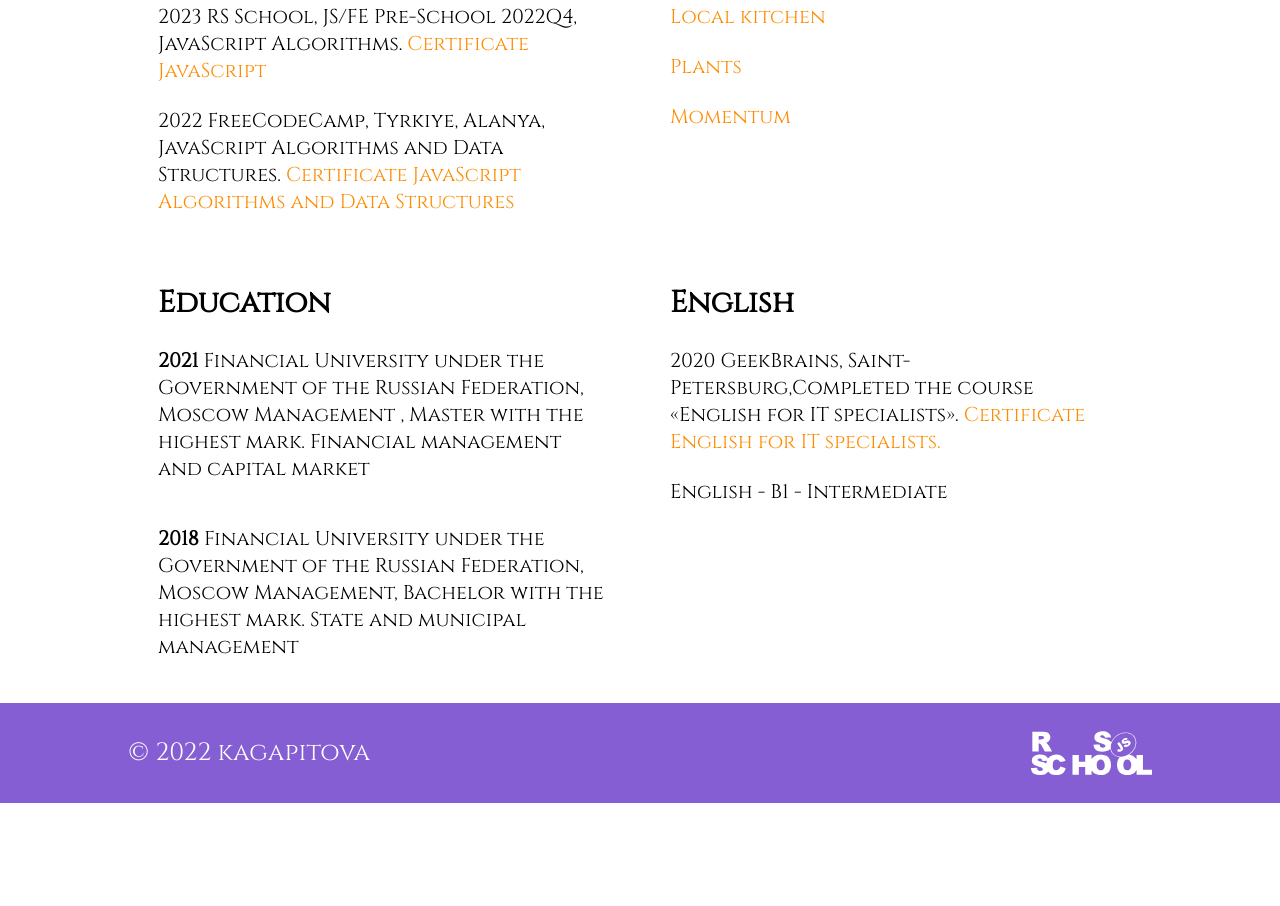
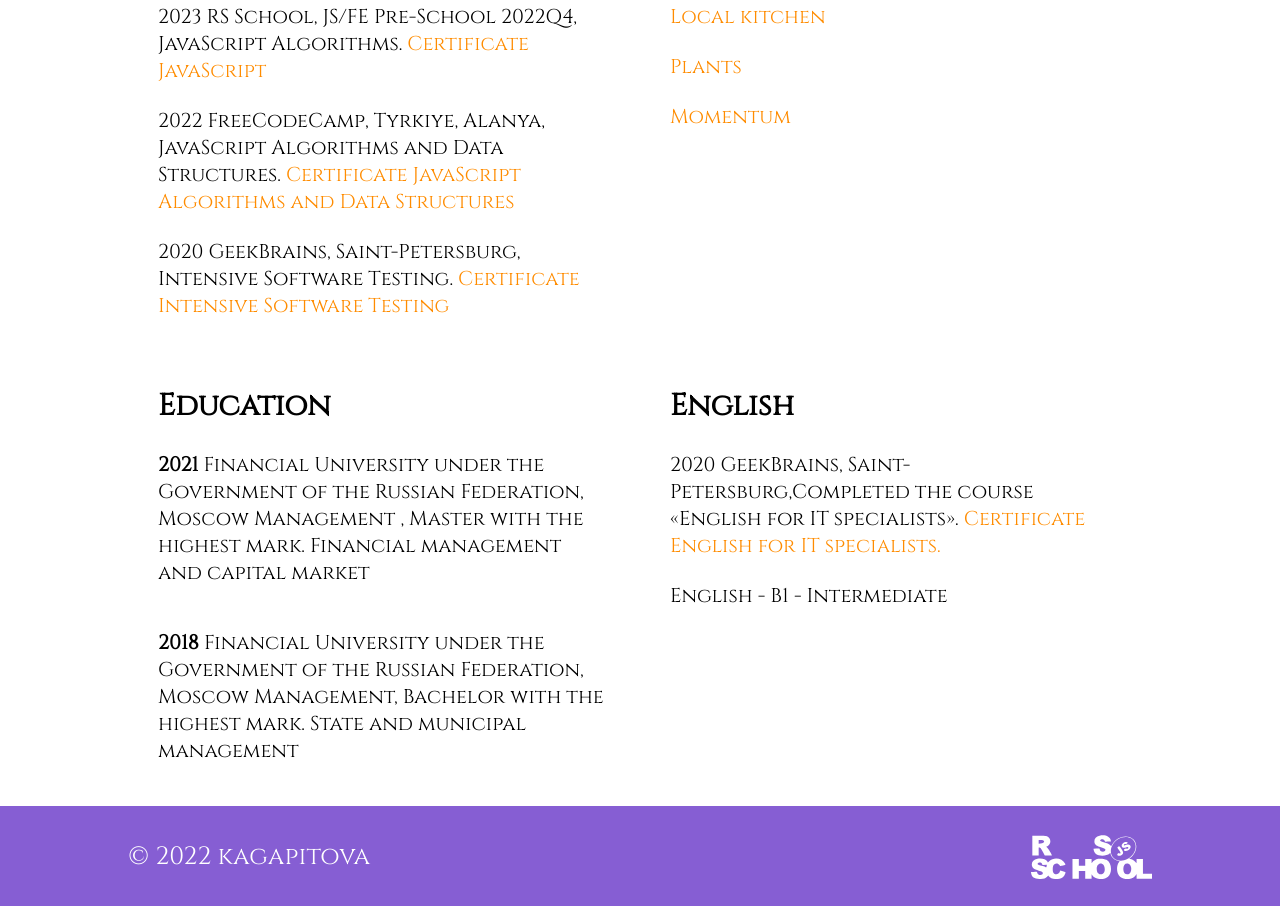
Before and after one commit to kagapitova/rsschool-cv, a plain HTML site: page index.html in a window 1280 px wide. Shown: the part 1219-2125 px from the top of the page. Before the commit the page ends 2022 px from the top, so only its background shows below. Drawn offline with Linux system fonts and the light colour scheme.

Commit message:
fix: problem new with comits

```diff
--- a/index.html
+++ b/index.html
@@ -96,6 +96,12 @@
                        href="https://www.freecodecamp.org/certification/fccb5bfd402-5fb1-43f6-809e-c229ec0ba566/javascript-algorithms-and-data-structures"
                        target="_blank">Certificate JavaScript Algorithms and Data Structures</a>
                 </li>
+                <li class="pad">
+                    2020
+                    GeekBrains, Saint-Petersburg, Intensive Software Testing.
+                    <a class="link" href="https://gb.ru/certificates/812510?bdb7d3532bee9b163daef059d2e57ec1"
+                       target="_blank">Certificate Intensive Software Testing</a>
+                </li>
             </ul>
         </section>
         <section class="section" id="progects">
```
